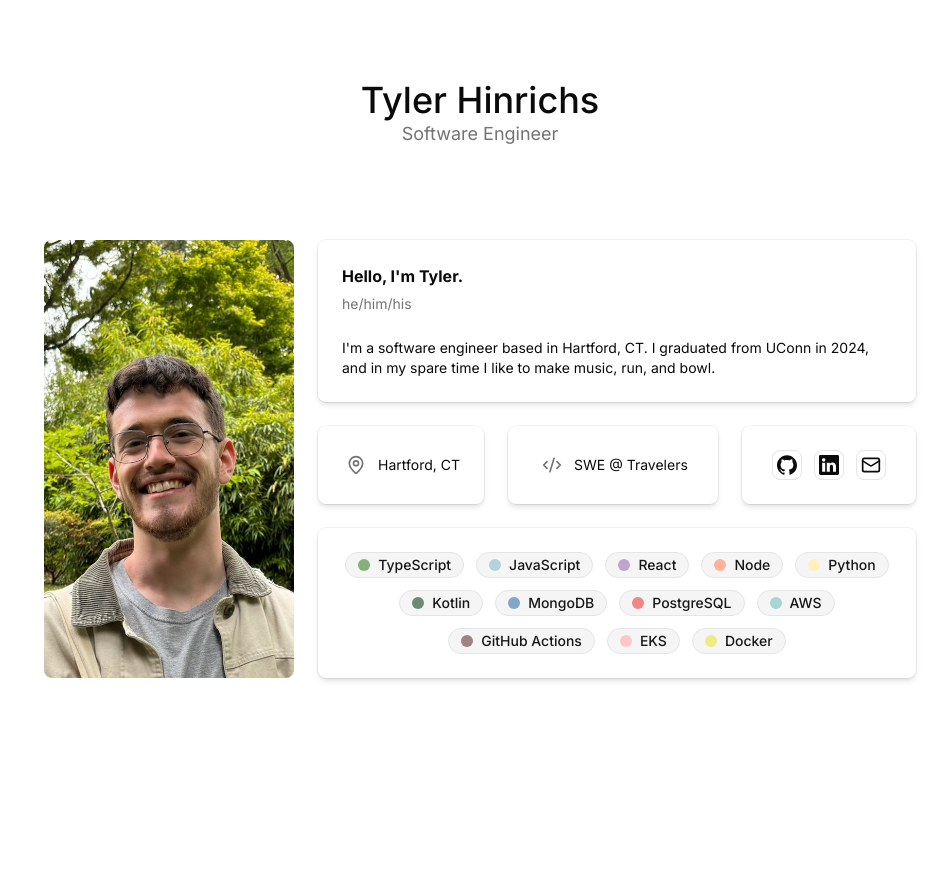
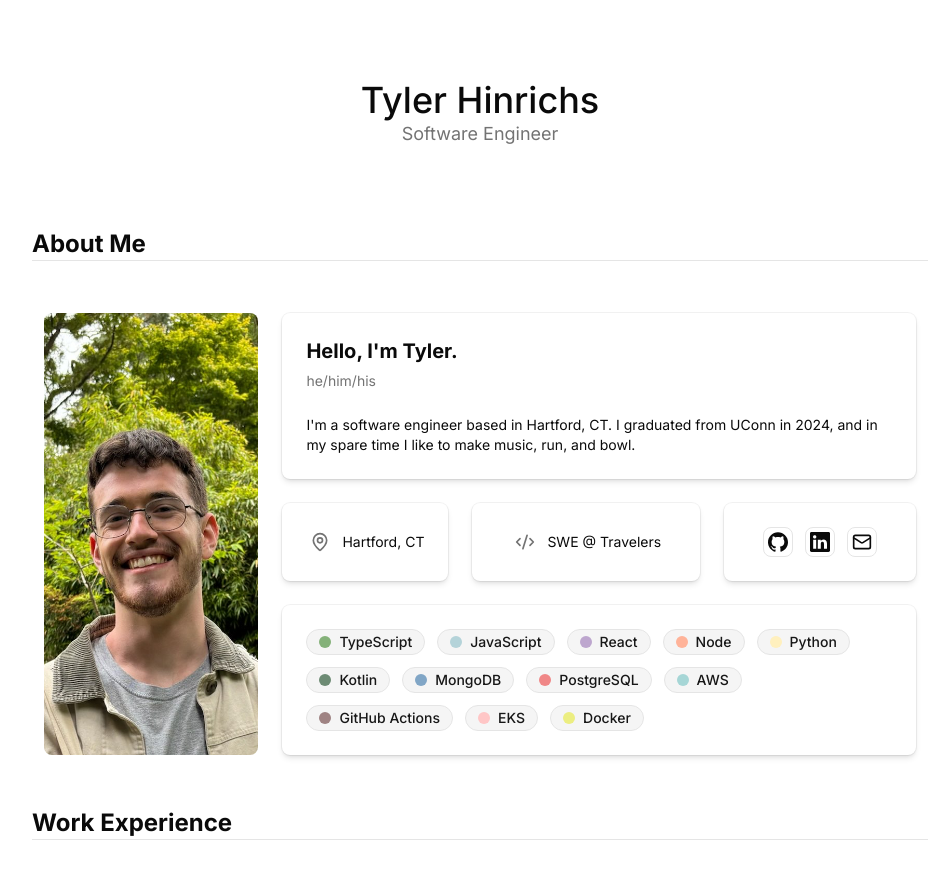
Before and after one commit to tylernh10/personal-website, a Next.js app: page / in a window 1280 px wide. Shown: the top 874 px of the page, without its empty margins (160-1108 px from the left). Before the commit the page ends 800 px from the top, so only its background shows below. Built offline with nearby package versions, Linux system fonts and the light colour scheme.

Commit message:
add section divider

```diff
--- a/app/globals.css
+++ b/app/globals.css
@@ -138,3 +138,9 @@
   border-radius: var(--radius-md);
   margin: calc(var(--spacing) * 3);
 }
+
+.section-content {
+  width: max-content;
+  margin-inline: auto;
+  margin-block: calc(var(--spacing));
+}
--- a/app/page.tsx
+++ b/app/page.tsx
@@ -1,11 +1,15 @@
 import About from "@/components/About/About";
 import Name from "@/components/Name/Name";
+import SectionDivider from "@/components/SectionDivider/SectionDivider";
 
 export default function Home() {
   return (
     <>
       <Name />
+      <SectionDivider sectionTitle="About Me" />
       <About />
+
+      <SectionDivider sectionTitle="Work Experience" />
     </>
   )
 }
--- a/components/About/About.tsx
+++ b/components/About/About.tsx
@@ -42,19 +42,22 @@ const aboutContent = {
 
 export default function About() {
     return (
-        <div className="w-max mx-auto my-20">
-            <div className="flex flex-col lg:flex-row lg:max-w-4xl align-center items-center lg:items-stretch">
-                <Image
-                    src="/tyler-2024.png"
-                    width={250}
-                    height={250}
-                    className="rounded-md m-3 object-cover"
-                    alt="Tyler in San Francisco in 2024"
-                />
+        <div className="">
+            <div className="section-content flex flex-col lg:flex-row lg:max-w-4xl align-center items-center lg:items-stretch">
+                <div className="w-75 overflow-hidden rounded-md m-3">
+                    <Image
+                        src="/tyler-2024.png"
+                        width={500}
+                        height={500}
+                        className="w-full h-full object-cover"
+                        alt="Tyler in San Francisco in 2024"
+                    />
+                </div>
+
                 <div className="flex flex-col">
                     <Card className="card max-w-xs md:max-w-xl lg:max-w-2xl">
                         <CardHeader>
-                            <CardTitle className="font-bold">{aboutContent.title}</CardTitle>
+                            <CardTitle className="font-bold text-xl">{aboutContent.title}</CardTitle>
                             <CardDescription>{aboutContent.description}</CardDescription>
                         </CardHeader>
                         <CardContent>
@@ -87,7 +90,7 @@ export default function About() {
                         </Card>
                     </div>
                     <Card className="card max-w-xs md:max-w-xl lg:max-w-4xl">
-                        <CardContent className="flex justify-center items-center gap-3 flex-wrap">
+                        <CardContent className="flex justify-left items-center gap-3 flex-wrap">
                             {aboutContent.skills.map((skill, index) => (
                                 <SkillBadge key={index} skill={skill.skill} circleColor={skill.circleColor} />
                             ))}
--- /dev/null
+++ b/components/SectionDivider/SectionDivider.tsx
@@ -0,0 +1,12 @@
+type SectionDividerProps = {
+    sectionTitle: string;
+}
+
+export default function SectionDivider({ sectionTitle }: SectionDividerProps) {
+    return (
+        <div className="lg:max-w-4xl md:max-w-xl mx-10 md:mx-auto my-10">
+            <div className="text-2xl font-bold">{sectionTitle}</div>
+            <div className="h-px w-full bg-border"/>
+        </div>
+    )
+}
```
